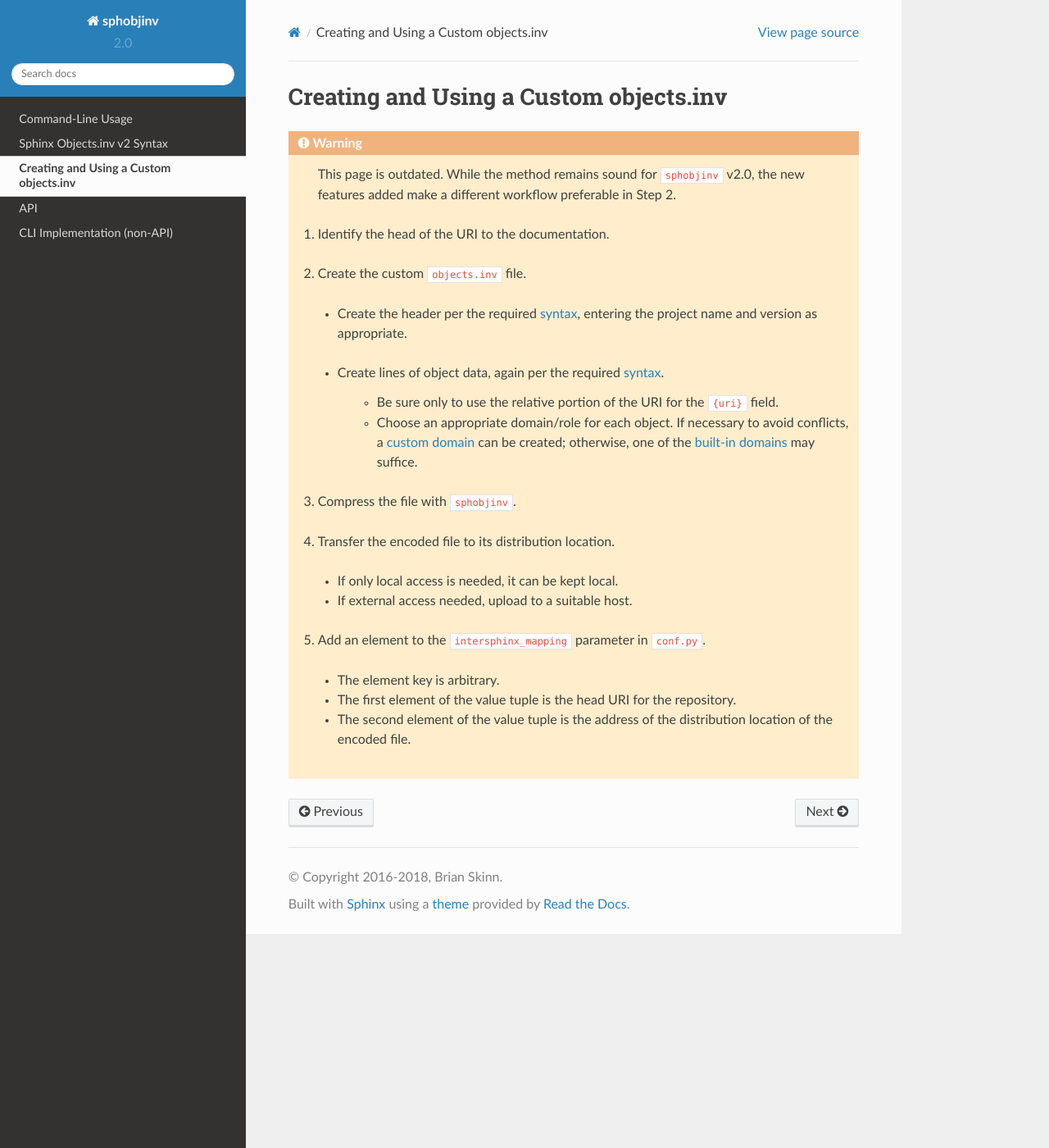
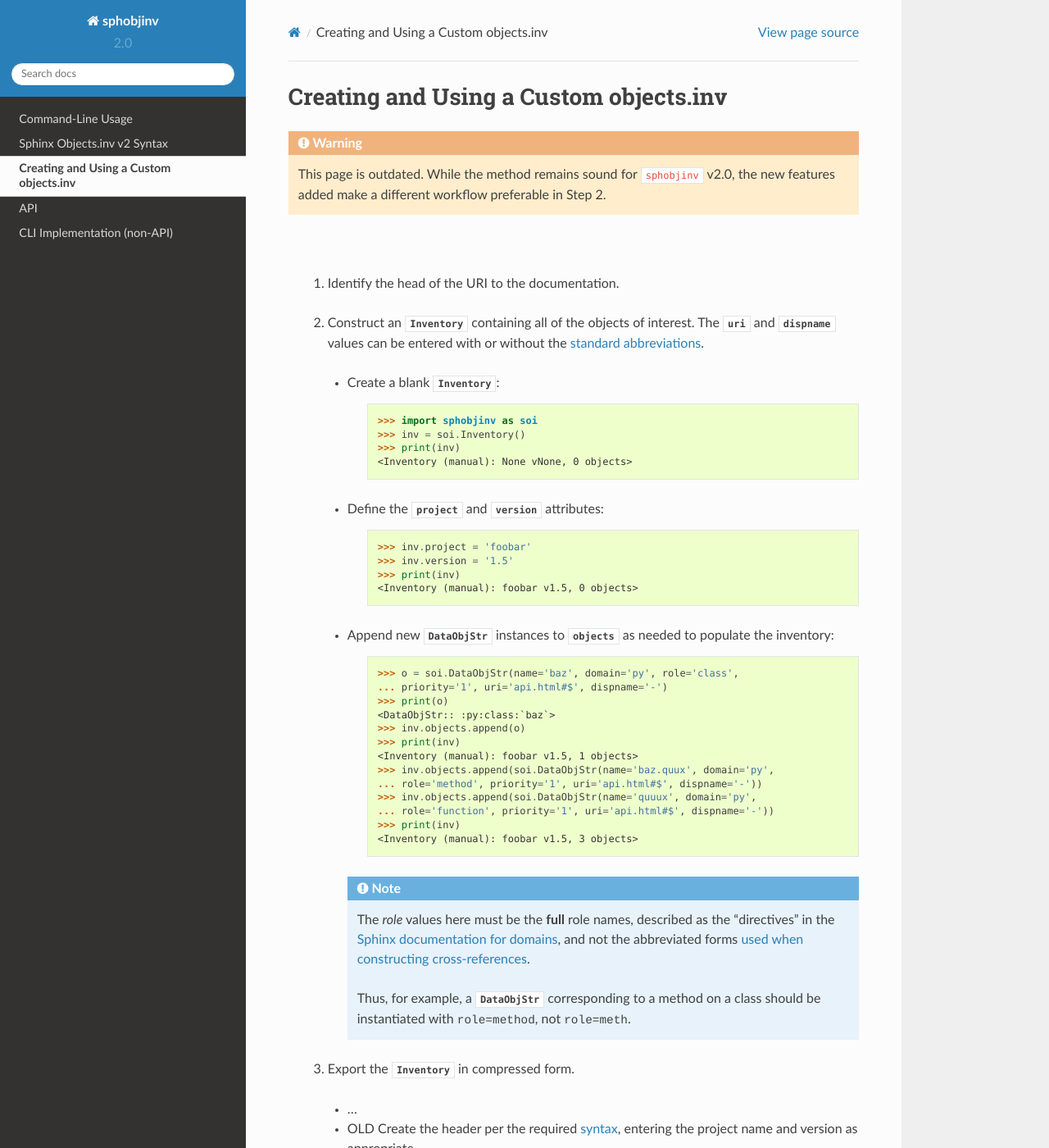
Before and after one commit to bskinn/sphobjinv, a Sphinx documentation site: the page built from doc/source/customfile.rst, in a window 1280 px wide and 1400 px high. Shown: the whole window at 82% size. Built offline with Sphinx 7.4.7 and the Read the Docs theme 2.0.0, drawn with Linux system fonts in a browser that asks for light colours; some of the changed text lies outside the part shown.

Commit message:
DOC (SQUASH2): Partial customfile.rst
(1) DOC: Partial rework of customfile.rst

More still needs doing.

'role' was a not-great choice of identifier name for what Sphinx
apparently just calls the 'type', internally.  Probably not worth
refactoring, though.

First doctests in place!

(2) DOC: Small progress on customfile.rst

[skip ci]

```diff
--- a/doc/source/customfile.rst
+++ b/doc/source/customfile.rst
@@ -10,15 +10,77 @@ Creating and Using a Custom objects.inv
     for ``sphobjinv`` v2.0, the new features added make
     a different workflow preferable in Step 2.
 
+|br|
 
  1. Identify the head of the URI to the documentation. |br| |br|
 
- 2. Create the custom ``objects.inv`` file.
+ 2. Construct an |Inventory| containing all of the objects of interest.
+    The :attr:`~sphobjinv.data.SuperDataObj.uri` and
+    :attr:`~sphobjinv.data.SuperDataObj.dispname` values
+    can be entered with or without the
+    :ref:`standard abbreviations <syntax_shorthand>`.
 
-   * Create the header per the required :doc:`syntax <syntax>`,
+   * Create a blank |Inventory|:
+
+       .. doctest:: customfile
+
+           >>> import sphobjinv as soi
+           >>> inv = soi.Inventory()
+           >>> print(inv)
+           <Inventory (manual): None vNone, 0 objects>
+
+   * Define the :attr:`~sphobjinv.inventory.Inventory.project`
+     and :attr:`~sphobjinv.inventory.Inventory.version` attributes:
+
+       .. doctest:: customfile
+
+           >>> inv.project = 'foobar'
+           >>> inv.version = '1.5'
+           >>> print(inv)
+           <Inventory (manual): foobar v1.5, 0 objects>
+
+   * Append new :class:`~sphobjinv.data.DataObjStr` instances to
+     :attr:`~sphobjinv.inventory.Inventory.objects` as needed
+     to populate the inventory:
+
+       .. doctest:: customfile
+
+           >>> o = soi.DataObjStr(name='baz', domain='py', role='class',
+           ... priority='1', uri='api.html#$', dispname='-')
+           >>> print(o)
+           <DataObjStr:: :py:class:`baz`>
+           >>> inv.objects.append(o)
+           >>> print(inv)
+           <Inventory (manual): foobar v1.5, 1 objects>
+           >>> inv.objects.append(soi.DataObjStr(name='baz.quux', domain='py',
+           ... role='method', priority='1', uri='api.html#$', dispname='-'))
+           >>> inv.objects.append(soi.DataObjStr(name='quuux', domain='py',
+           ... role='function', priority='1', uri='api.html#$', dispname='-'))
+           >>> print(inv)
+           <Inventory (manual): foobar v1.5, 3 objects>
+
+     .. note::
+
+         The `role` values here must be the **full** role names,
+         described as the "directives" in the `Sphinx documentation for
+         domains <http://www.sphinx-doc.org/en/1.7/domains.html#the-python-domain>`__,
+         and not the abbreviated forms `used when constructing cross-references
+         <http://www.sphinx-doc.org/en/1.7/domains.html#cross-referencing-python-objects>`__.
+
+         Thus, for example, a :class:`~sphobjinv.data.DataObjStr` corresponding
+         to a method on a class should be instantiated with
+         |cour|\ role=method\ |/cour|, not |cour|\ role=meth\ |/cour|.
+
+
+
+ 3. Export the |Inventory| in compressed form.
+
+   * ...
+
+   * OLD Create the header per the required :doc:`syntax <syntax>`,
      entering the project name and version as appropriate. |br| |br|
 
-   * Create lines of object data, again per the required
+   * OLD Create lines of object data, again per the required
      :doc:`syntax <syntax>`.
 
       * Be sure only to use the relative portion
@@ -31,20 +93,25 @@ Creating and Using a Custom objects.inv
         otherwise, one of the `built-in domains
         <http://www.sphinx-doc.org/en/stable/domains.html>`__ may suffice.
 
- 3. Compress the file with ``sphobjinv``. |br| |br|
+ 4. Compress the file with |cour|\ sphobjinv convert zlib ...\ |/cour|. |br| |br|
 
- 4. Transfer the encoded file to its distribution location.
+ 5. Transfer the compressed file to its distribution location.
 
    * If only local access is needed, it can be kept local.
 
    * If external access needed, upload to a suitable host.
 
- 5. Add an element to the ``intersphinx_mapping`` parameter in ``conf.py``.
+ 6. Add an element to the |isphxmap|_ parameter in ``conf.py``.
 
-   * The element key is arbitrary.
+   * The key of the element is an arbitrary name.
 
-   * The first element of the value tuple is the head URI for the
-     repository.
+   * The value of the element is a |tuple| of length two:
 
-   * The second element of the value tuple is the address of the
-     distribution location of the encoded file.
+     * The first element of the value tuple is the head URI for the
+       documentation repository, to which the
+       :meth:`uri <sphobjinv.data.SuperDataObj.uri>` of given object
+       is appended when constructing an |isphx| cross-reference.
+
+     * The second element of the value tuple is the complete URL of the
+       distribution location of the encoded inventory file,
+       whether local or remote.
```
